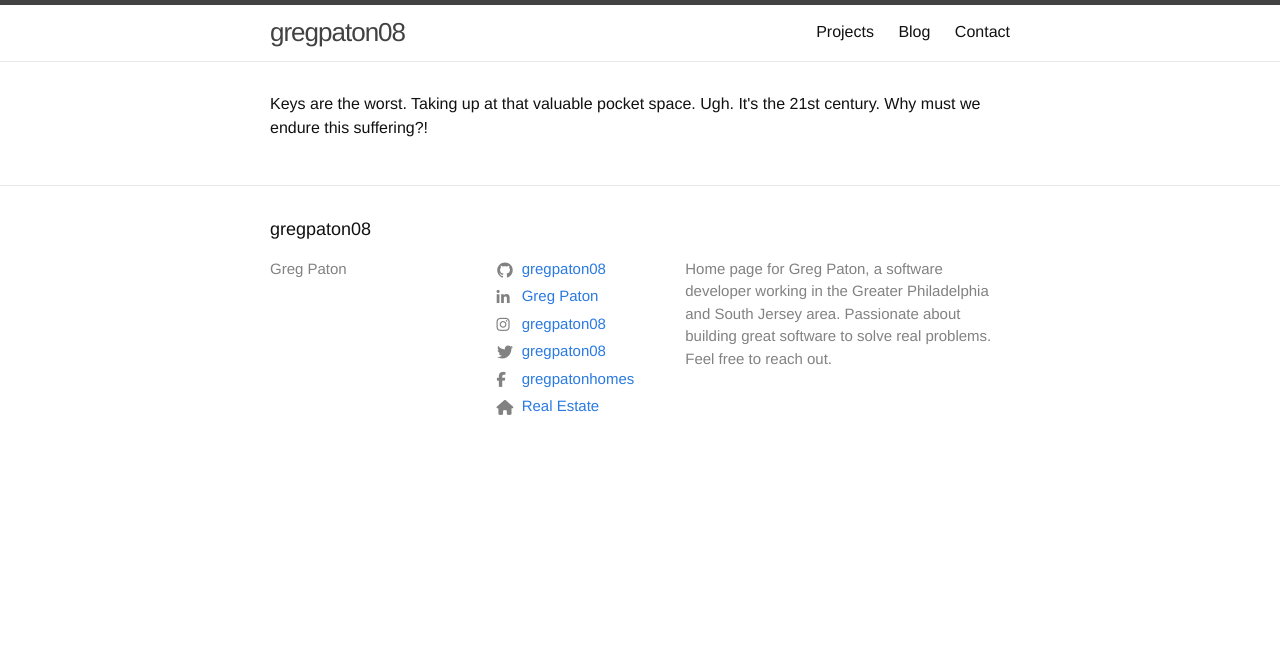
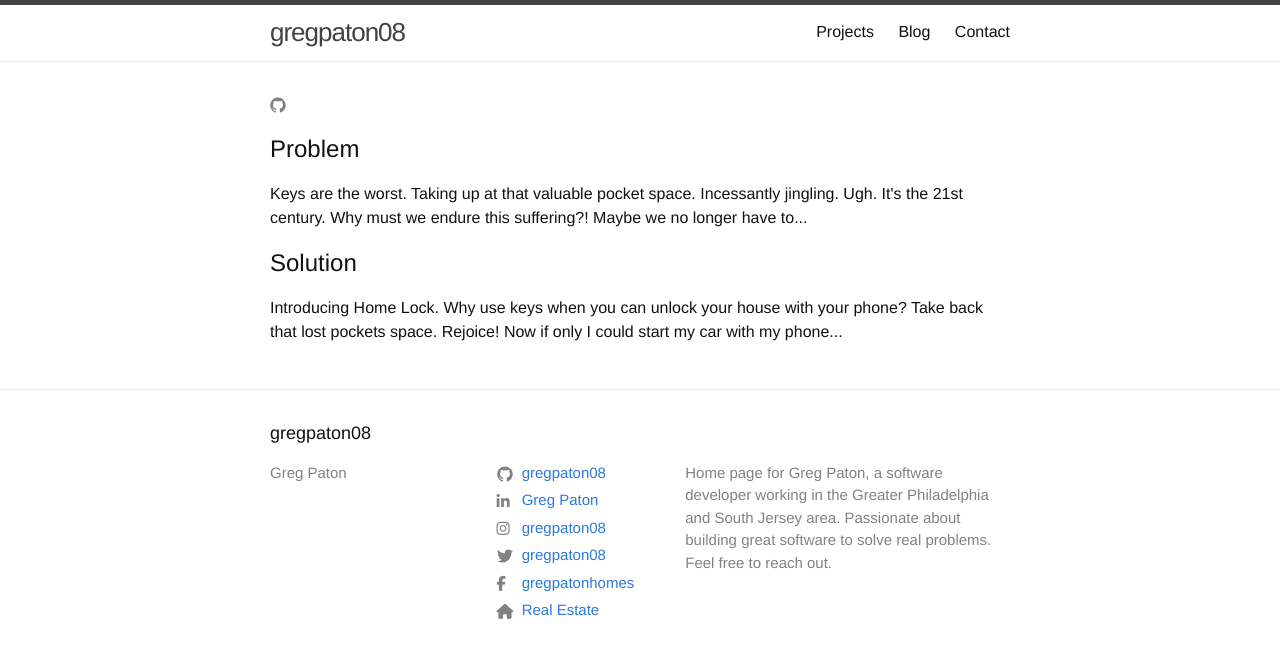
Before and after one commit to gregpaton08/gregpaton08.github.io, a Jekyll site: the page built from _projects/1970-01-03-door-lock.html, in a window 1280 px wide. Shown: the top 658 px of the page. Built offline with Jekyll 4.4.1, drawn with Linux system fonts in a browser that asks for light colours; nearby versions of some CDN libraries.

```diff
--- a/_projects/1970-01-01-leaf-list.html
+++ b/_projects/1970-01-01-leaf-list.html
@@ -1,6 +1,7 @@
 ---
 layout: default
 icon_image: "/assets/LeafList-icon.png"
+excerpt: To-do list that allows you to group and granularize your tasks.
 ---
 
 <div class="about">
@@ -9,7 +10,9 @@ icon_image: "/assets/LeafList-icon.png"
     <div>
       <img class="app-icon" src="{{ site.url }}/assets/LeafList-icon.png" width="120" height="120">
     </div>
-    <a href="https://github.com/gregpaton08/leaf-list">
+  </p>
+  <p>
+    <a href="https://github.com/gregpaton08/leaf-list" target="_blank>
       <span class="icon icon--github">{% include icon-github.svg %}</span>
     </a>
   </p>
--- a/_projects/1970-01-02-weather-station.html
+++ b/_projects/1970-01-02-weather-station.html
@@ -1,5 +1,6 @@
 ---
 layout: default
+excerpt: Web app that displays current and historic temperature in and outside my home.
 ---
 
 <div class="about">
@@ -10,7 +11,7 @@ layout: default
       <img class="app-icon" src="{{ site.url }}/assets/LeafList-icon.png" width="120" height="120">
     </div>
 -->
-    <a href="https://github.com/gregpaton08/weather_station">
+    <a href="https://github.com/gregpaton08/weather_station" target="_blank>
       <span class="icon icon--github">{% include icon-github.svg %}</span>
     </a>
   </p>
--- a/_projects/1970-01-03-door-lock.html
+++ b/_projects/1970-01-03-door-lock.html
@@ -1,9 +1,24 @@
 ---
 layout: default
+excerpt: Smart lock for my home that is wifi and bluetooth connected.
 ---
 
 <div class="about">
 
-    <p>Keys are the worst. Taking up at that valuable pocket space. Ugh. It's the 21st century. Why must we endure this suffering?!</p>
+  <p>
+    <a href="https://github.com/gregpaton08/home_lock" target="_blank">
+      <span class="icon icon--github">{% include icon-github.svg %}</span>
+    </a>
+  </p>
+
+  <h2>
+    Problem
+  </h2>
+  <p>Keys are the worst. Taking up at that valuable pocket space. Incessantly jingling. Ugh. It's the 21st century. Why must we endure this suffering?! Maybe we no longer have to...</p>
+
+  <h2>
+    Solution
+  </h2>
+  <p>Introducing Home Lock. Why use keys when you can unlock your house with your phone? Take back that lost pockets space. Rejoice! Now if only I could start my car with my phone...</p>
 
 </div>
--- a/projects.html
+++ b/projects.html
@@ -17,6 +17,9 @@ permalink: /projects/
 <!--            <img class="app-icon" src="{{ site.url }}{{ post.icon_image }}" width="32" height="32">-->
           </a>
         </h2>
+        <p>
+          {{ post.excerpt }}
+        </p>
       </li>
     {% endfor %}
   </ul>
```
